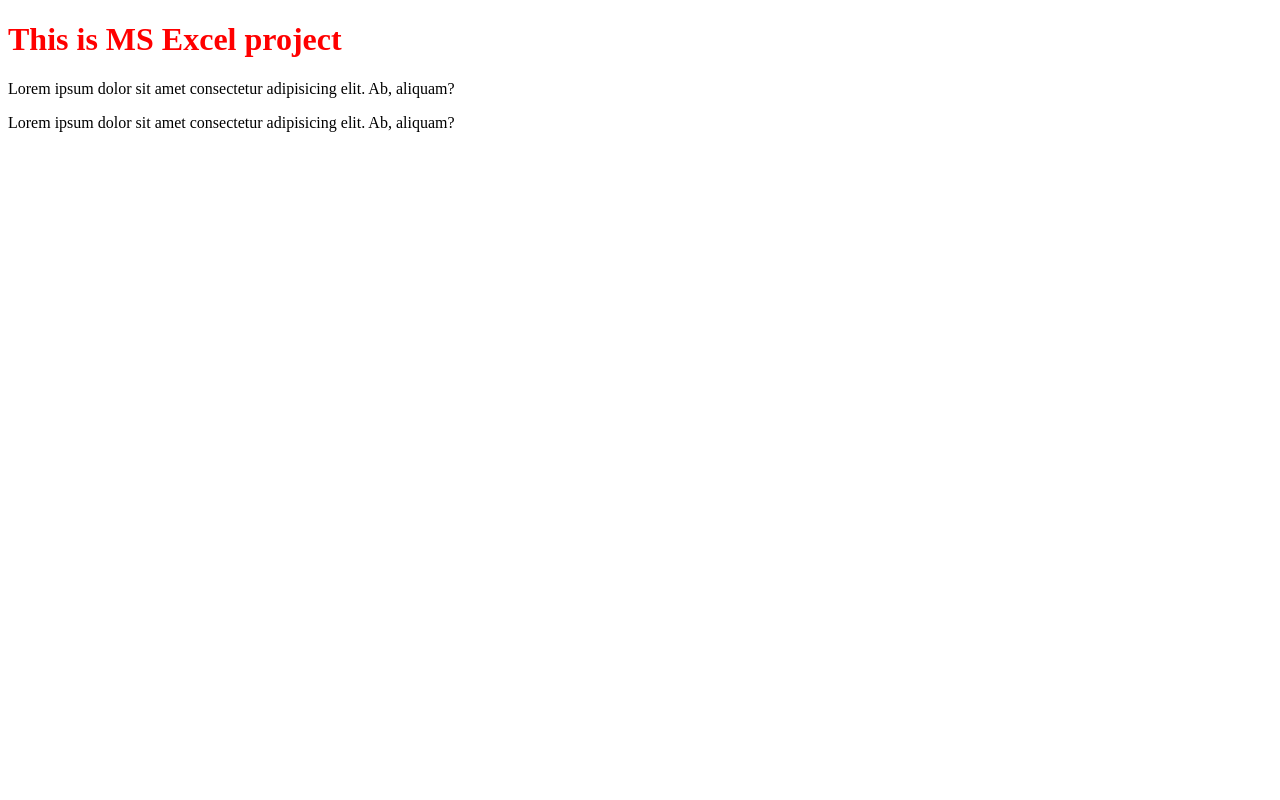
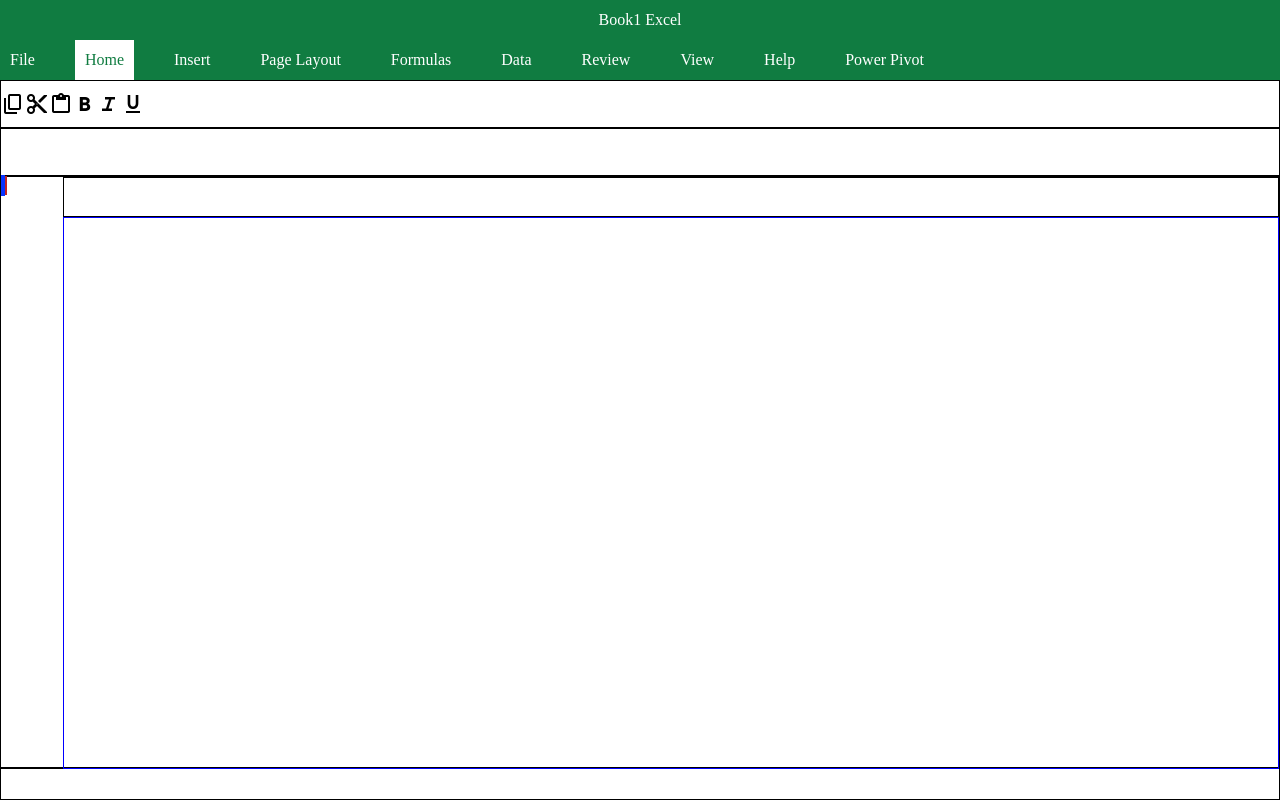
Before and after one commit to KumarVishvas12/Excel_clone, a plain HTML site: page index.html in a window 1280 px wide. Drawn offline with nearby package versions, Linux system fonts and the light colour scheme.

Commit message:
Basic UI design of excel

```diff
--- a/index.css
+++ /dev/null
@@ -1,3 +0,0 @@
-.heading{
-    color: red;
-}
--- a/index.html
+++ b/index.html
@@ -1,22 +1,53 @@
 <!DOCTYPE html>
 <html lang="en">
-<head>
-    <meta charset="UTF-8">
-    <meta name="viewport" content="width=device-width, initial-scale=1.0">
-    <title>MS Excel</title>
-    <link rel="stylesheet" href="index.css">
-</head>
-<body>
-    <h1 class="heading">This is MS Excel project</h1>
+  <head>
+    <meta charset="UTF-8" />
+    <meta name="viewport" content="width=device-width, initial-scale=1.0" />
+    <title>Ms Excel</title>
+    <link
+      rel="stylesheet"
+      href="https://fonts.googleapis.com/css2?family=Material+Symbols+Outlined:opsz,wght,FILL,GRAD@24,400,0,0"
+    />
+    <link rel="stylesheet" href="./style.css" />
+  </head>
+  <body>
+    <div class="container">
+      <div class="title">
+        <p>Book1 Excel</p>
+      </div>
+      <div class="menu-bar">
+        <div class="menu-file menu-bar-item">File</div>
+        <div class="menu-home selected menu-bar-item">Home</div>
+        <div class="menu-insert menu-bar-item">Insert</div>
+        <div class="menu-page-layout menu-bar-item">Page Layout</div>
+        <div class="menu-formula menu-bar-item">Formulas</div>
+        <div class="menu-data menu-bar-item">Data</div>
+        <div class="menu-review menu-bar-item">Review</div>
+        <div class="menu-view menu-bar-item">View</div>
+        <div class="menu-help menu-bar-item">Help</div>
+        <div class="menu-power menu-bar-item">Power Pivot</div>
+      </div>
 
+      <div class="menu-icon-bar">
+        <span class="material-symbols-outlined"> content_copy </span>
+        <span class="material-symbols-outlined"> content_cut </span>
+        <span class="material-symbols-outlined"> content_paste </span>
+        <span class="material-symbols-outlined"> format_bold </span>
+        <span class="material-symbols-outlined"> format_italic </span>
+        <span class="material-symbols-outlined">
+            format_underlined
+            </span>
+      </div>
+      <div class="formula-bar"></div>
+      <div class="data-container">
+        <div class="select-all-cell"></div>
+        <div class="col-name-container"></div>
+        <div class="row-name-container"></div>
+        <div class="input-cell-container"></div>
+      </div>
+      <div class="sheet-bar"></div>
+    </div>
 
-
-
-    <p>Lorem ipsum dolor sit amet consectetur adipisicing elit. Ab, aliquam?</p>
-    <p>Lorem ipsum dolor sit amet consectetur adipisicing elit. Ab, aliquam?</p>
-    <script >
-        document.getElementsByClassName(".heading").style.color="red";
-
-    </script>
-</body>
+    <script src="./index.js"></script>
+  </body>
 </html>
--- /dev/null
+++ b/style.css
@@ -0,0 +1,87 @@
+*{
+    margin: 0;
+    padding: 0;
+    box-sizing: border-box;
+}
+.title{
+    height: 5vh;
+    background-color: #107c41;
+    color: white;
+    display: flex;
+    justify-content: center;
+    align-items: center;
+}
+.menu-bar{
+    background-color: #107c41;
+    height: 5vh;
+    display: flex;
+    gap: 30px;
+    align-items: center;
+
+}
+.menu-bar-item{
+   display: flex;
+   height: 5vh;
+   align-items: center;
+    color: white;
+    padding: 0 10px;
+}
+
+.menu-bar-item:hover{
+    cursor: pointer;
+    background-color:#025a2a;
+
+}
+.selected{
+    color: #107c41;
+    background-color: white;
+}
+.menu-bar-item.selected:hover{
+    background-color: white;
+    cursor: default;
+}
+.menu-icon-bar{
+    display: flex;
+    align-items: center;
+    height: 6vh;
+    border: 1px solid black;
+}
+.formula-bar{
+    height: 6vh;
+    border: 1px solid black;
+}
+.data-container{
+    height: 74vh;
+    border: 1px solid black;
+
+}
+.select-all-cell{
+    width: 3vw;
+    height: 5vh;
+    border: 2px solid rgb(6, 51, 254);
+    display: inline;
+}
+.col-name-container{
+    width: 95vw;
+    height: 5vh;
+    border: 1px solid black;
+    float: right;
+    display: block;
+
+}
+.row-name-container{
+    width: 3vw;
+    height: 69vh;
+    border: 1px solid rgb(192, 36, 36);
+    display: inline;
+}
+.input-cell-container{
+    width: 95vw;
+    height: 69vh;
+    border: 1px solid blue;
+    float: right;
+}
+.sheet-bar{
+    height: 4vh;
+    border: 1px solid black;
+}
```
